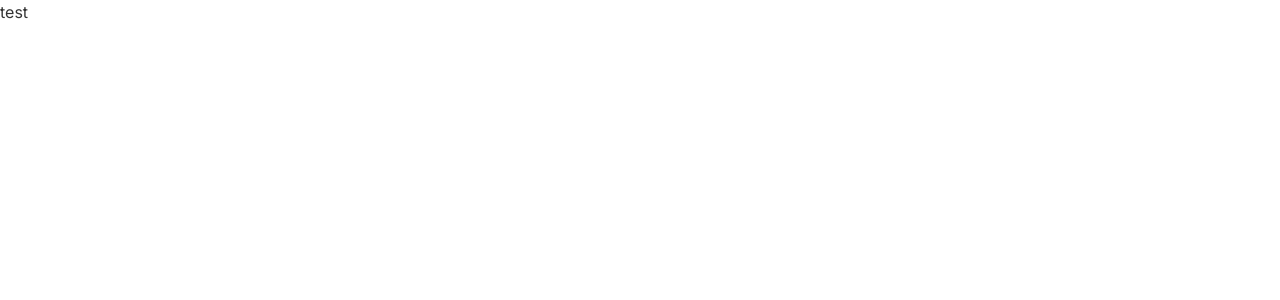
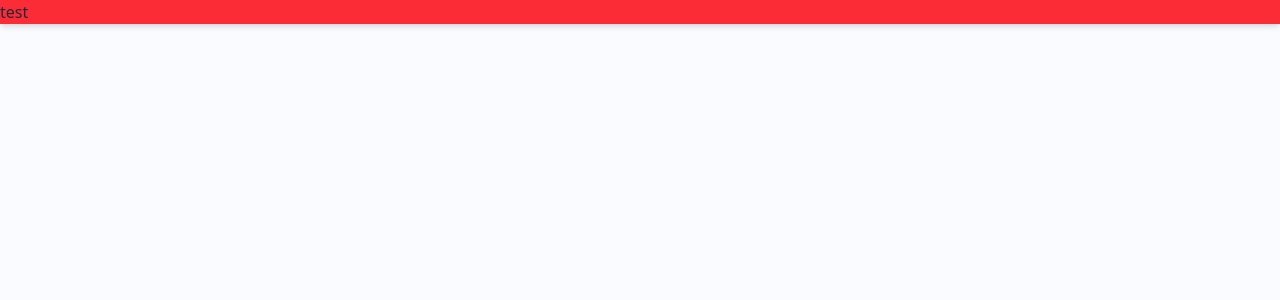
Before and after one commit to ayekyiphyu/noah-city, a Next.js app: page / in a window 1280 px wide. Shown: the top 300 px of the page. Built offline with nearby package versions, Linux system fonts and the light colour scheme.

Commit message:
fix:postcss setting update

```diff
--- a/postcss.config.mjs
+++ b/postcss.config.mjs
@@ -1,8 +1,6 @@
-const config = {
+export default {
   plugins: {
-    tailwindcss: {},
+    '@tailwindcss/postcss': {},
     autoprefixer: {},
   },
 };
-
-export default config;
--- a/styles/globals.css
+++ b/styles/globals.css
@@ -1,203 +1,271 @@
-/* app/globals.css - Fixed Global CSS */
-@import url('https://fonts.googleapis.com/css2?family=Inter:wght@400;600&display=swap');
+@import "tailwindcss";
+@import "tw-animate-css";
 @tailwind base;
 @tailwind components;
 @tailwind utilities;
 
+@custom-variant dark (&:is(.dark *));
 
-/* CSS Custom Properties (Variables) */
-:root {
-  /* Primary brand colors */
-  --primary-color: #2b6cb0;
-  --secondary-color: #6b7461;
-  --text-color: #333333;
-  --bg-color: #ffffff;
-  --light-bg: #f8f9fa;
-  --border-color: #e1e5e9;
-
-  /* Typography */
-  --font-family: 'Inter', -apple-system, BlinkMacSystemFont, sans-serif;
-  --font-size-base: 16px;
-  --line-height-base: 1.6;
-
-  /* Spacing */
-  --spacing-xs: 0.25rem;
-  --spacing-sm: 0.5rem;
-  --spacing-md: 1rem;
-  --spacing-lg: 1.5rem;
-  --spacing-xl: 2rem;
-
-  /* Breakpoints */
-  --breakpoint-sm: 640px;
-  --breakpoint-md: 768px;
-  --breakpoint-lg: 1024px;
-  --breakpoint-xl: 1280px;
-
-  /* Border radius */
-  --radius: 0.625rem;
+@theme inline {
+  --color-background: var(--background);
+  --color-foreground: var(--foreground);
+  --font-sans: var(--font-geist-sans);
+  --font-mono: var(--font-geist-mono);
+  --color-sidebar-ring: var(--sidebar-ring);
+  --color-sidebar-border: var(--sidebar-border);
+  --color-sidebar-accent-foreground: var(--sidebar-accent-foreground);
+  --color-sidebar-accent: var(--sidebar-accent);
+  --color-sidebar-primary-foreground: var(--sidebar-primary-foreground);
+  --color-sidebar-primary: var(--sidebar-primary);
+  --color-sidebar-foreground: var(--sidebar-foreground);
+  --color-sidebar: var(--sidebar);
+  --color-chart-5: var(--chart-5);
+  --color-chart-4: var(--chart-4);
+  --color-chart-3: var(--chart-3);
+  --color-chart-2: var(--chart-2);
+  --color-chart-1: var(--chart-1);
+  --color-ring: var(--ring);
+  --color-input: var(--input);
+  --color-border: var(--border);
+  --color-destructive: var(--destructive);
+  --color-accent-foreground: var(--accent-foreground);
+  --color-accent: var(--accent);
+  --color-muted-foreground: var(--muted-foreground);
+  --color-muted: var(--muted);
+  --color-secondary-foreground: var(--secondary-foreground);
+  --color-secondary: var(--secondary);
+  --color-primary-foreground: var(--primary-foreground);
+  --color-primary: var(--primary);
+  --color-popover-foreground: var(--popover-foreground);
+  --color-popover: var(--popover);
+  --color-card-foreground: var(--card-foreground);
+  --color-card: var(--card);
+  --radius-sm: calc(var(--radius) - 4px);
+  --radius-md: calc(var(--radius) - 2px);
+  --radius-lg: var(--radius);
+  --radius-xl: calc(var(--radius) + 4px);
 }
 
-/* Reset and base styles */
-* {
-  box-sizing: border-box;
-  margin: 0;
-  padding: 0;
+:root {
+  --radius: 0.75rem;
+
+  /* Enhanced Background Colors */
+  --background: #fafbff;
+  --foreground: #1e293b;
+
+  /* Beautiful Card Colors */
+  --card: #ffffff;
+  --card-foreground: #1e293b;
+
+  /* Enhanced Popover Colors */
+  --popover: #ffffff;
+  --popover-foreground: #1e293b;
+
+  /* Beautiful Primary Colors - Matching Header/Footer Blue */
+  --primary: #4f8cfb;
+  --primary-foreground: #ffffff;
+
+  /* Elegant Secondary Colors - Complementary to main blue */
+  --secondary: #f0f4ff;
+  --secondary-foreground: #475569;
+
+  /* Subtle Muted Colors */
+  --muted: #f8fafc;
+  --muted-foreground: #64748b;
+
+  /* Attractive Accent Colors - Light blue theme */
+  --accent: #e6f0ff;
+  --accent-foreground: #2563eb;
+
+  /* Enhanced Destructive Colors */
+  --destructive: #ef4444;
+  --destructive-foreground: #ffffff;
+
+  /* Modern Border and Input Colors */
+  --border: #e2e8f0;
+  --input: #f1f5f9;
+  --ring: #4f8cfb;
+
+  /* Beautiful Chart Colors - Coordinated with header blue */
+  --chart-1: #4f8cfb;
+  /* Your header blue */
+  --chart-2: #10b981;
+  /* Emerald */
+  --chart-3: #f59e0b;
+  /* Amber */
+  --chart-4: #ef4444;
+  /* Red */
+  --chart-5: #8b5cf6;
+  /* Violet */
+
+  /* Enhanced Sidebar Colors - Matching theme */
+  --sidebar: #ffffff;
+  --sidebar-foreground: #334155;
+  --sidebar-primary: #4f8cfb;
+  --sidebar-primary-foreground: #ffffff;
+  --sidebar-accent: #f0f4ff;
+  --sidebar-accent-foreground: #475569;
+  --sidebar-border: #e2e8f0;
+  --sidebar-ring: #4f8cfb;
 }
 
-html {
-  font-size: var(--font-size-base);
-  line-height: var(--line-height-base);
-  scroll-behavior: smooth;
+.dark {
+  /* Dark Background Colors */
+  --background: #0f172a;
+  --foreground: #f8fafc;
+
+  /* Dark Card Colors */
+  --card: #1e293b;
+  --card-foreground: #f8fafc;
+
+  /* Dark Popover Colors */
+  --popover: #1e293b;
+  --popover-foreground: #f8fafc;
+
+  /* Dark Primary Colors - Lighter version of header blue for dark mode */
+  --primary: #6fa0fc;
+  --primary-foreground: #0f172a;
+
+  /* Dark Secondary Colors */
+  --secondary: #334155;
+  --secondary-foreground: #f1f5f9;
+
+  /* Dark Muted Colors */
+  --muted: #1e293b;
+  --muted-foreground: #94a3b8;
+
+  /* Dark Accent Colors */
+  --accent: #1e40af;
+  --accent-foreground: #dbeafe;
+
+  /* Dark Destructive Colors */
+  --destructive: #dc2626;
+  --destructive-foreground: #fef2f2;
+
+  /* Dark Border and Input Colors */
+  --border: #334155;
+  --input: #1e293b;
+  --ring: #6fa0fc;
+
+  /* Dark Chart Colors - Coordinated with header blue */
+  --chart-1: #6fa0fc;
+  /* Light version of your header blue */
+  --chart-2: #34d399;
+  /* Light Emerald */
+  --chart-3: #fbbf24;
+  /* Light Amber */
+  --chart-4: #f87171;
+  /* Light Red */
+  --chart-5: #a78bfa;
+  /* Light Violet */
+
+  /* Dark Sidebar Colors - Matching theme */
+  --sidebar: #1e293b;
+  --sidebar-foreground: #e2e8f0;
+  --sidebar-primary: #6fa0fc;
+  --sidebar-primary-foreground: #0f172a;
+  --sidebar-accent: #334155;
+  --sidebar-accent-foreground: #f1f5f9;
+  --sidebar-border: #475569;
+  --sidebar-ring: #6fa0fc;
 }
 
-body {
-  font-family: var(--font-family);
-  color: var(--text-color);
-  background-color: var(--bg-color);
-  -webkit-font-smoothing: antialiased;
-  -moz-osx-font-smoothing: grayscale;
-}
-
-/* Default heading styles */
-h1,
-h2,
-h3,
-h4,
-h5,
-h6 {
-  font-weight: 600;
-  margin-bottom: var(--spacing-md);
-  color: var(--text-color);
-}
-
-h1 {
-  font-size: 2.5rem;
-}
-
-h2 {
-  font-size: 2rem;
-}
-
-h3 {
-  font-size: 1.5rem;
-}
-
-h4 {
-  font-size: 1.25rem;
-}
-
-h5 {
-  font-size: 1rem;
-}
-
-h6 {
-  font-size: 0.875rem;
-}
-
-/* Default paragraph styles */
-p {
-  margin-bottom: var(--spacing-md);
-  color: var(--text-color);
-}
-
-/* Link styles */
-a {
-  color: var(--primary-color);
-  text-decoration: none;
-  transition: color 0.3s ease;
-}
-
-a:hover {
-  color: var(--secondary-color);
-}
-
-/* Button styles */
-button {
-  font-family: inherit;
-  font-size: inherit;
-  border: none;
-  border-radius: 0.375rem;
-  padding: var(--spacing-sm) var(--spacing-md);
-  cursor: pointer;
-  transition: all 0.3s ease;
-}
-
-/* Image styles */
-img {
-  max-width: 100%;
-  height: auto;
-  display: block;
-}
-
-/* Container styles */
-.container {
-  max-width: 1200px;
-  margin: 0 auto;
-  padding: 0 var(--spacing-md);
-}
-
-/* Grid styles */
-.grid {
-  display: grid;
-  gap: var(--spacing-md);
-}
-
-/* Flex utilities */
-.flex {
-  display: flex;
-}
-
-.flex-center {
-  display: flex;
-  align-items: center;
-  justify-content: center;
-}
-
-/* Baby clothing specific styles */
-.baby-card {
-  background: var(--bg-color);
-  border: 1px solid var(--border-color);
-  border-radius: 0.5rem;
-  padding: var(--spacing-md);
-  box-shadow: 0 2px 4px rgba(0, 0, 0, 0.1);
-  transition: transform 0.3s ease, box-shadow 0.3s ease;
-}
-
-.baby-card:hover {
-  transform: translateY(-2px);
-  box-shadow: 0 4px 8px rgba(0, 0, 0, 0.15);
-}
-
-.product-grid {
-  display: grid;
-  grid-template-columns: repeat(auto-fill, minmax(280px, 1fr));
-  gap: var(--spacing-lg);
-  margin: var(--spacing-xl) 0;
-}
-
-/* Responsive design */
-@media (max-width: 768px) {
-  :root {
-    --font-size-base: 14px;
-    --spacing-md: 0.75rem;
+@layer base {
+  * {
+    @apply border-border outline-ring/50;
   }
 
-  .container {
-    padding: 0 var(--spacing-sm);
+  body {
+    @apply bg-background text-foreground transition-colors duration-300;
   }
 
-  .product-grid {
-    grid-template-columns: repeat(auto-fill, minmax(250px, 1fr));
-    gap: var(--spacing-md);
+  /* Enhanced scrollbar styling */
+  ::-webkit-scrollbar {
+    width: 8px;
+  }
+
+  ::-webkit-scrollbar-track {
+    @apply bg-muted;
+  }
+
+  ::-webkit-scrollbar-thumb {
+    @apply bg-border rounded-full;
+  }
+
+  ::-webkit-scrollbar-thumb:hover {
+    @apply bg-ring/60;
   }
 }
 
-/* Dark mode support */
-@media (prefers-color-scheme: dark) {
-  :root {
-    --text-color: #ffffff;
-    --bg-color: #1a1a1a;
-    --light-bg: #2a2a2a;
-    --border-color: #404040;
+@layer components {
+
+  /* Header/Footer styling to match your design */
+  .header-footer-style {
+    background: #4f8cfb;
+    box-shadow: 0 4px 24px 0 rgba(80, 143, 245, 0.15);
+    color: white;
+  }
+
+  /* Complementary blue gradients matching your header color */
+  .gradient-bg-1 {
+    background: linear-gradient(135deg, #4f8cfb 0%, #6fa0fc 100%);
+  }
+
+  .gradient-bg-2 {
+    background: linear-gradient(135deg, #4f8cfb 0%, #8b5cf6 100%);
+  }
+
+  .gradient-bg-3 {
+    background: linear-gradient(135deg, #e6f0ff 0%, #f0f4ff 100%);
+  }
+
+  .gradient-bg-4 {
+    background: linear-gradient(135deg, #4f8cfb 0%, #10b981 100%);
+  }
+
+  /* Enhanced button styles matching your theme */
+  .btn-primary {
+    @apply bg-primary text-primary-foreground hover:bg-primary/90 transition-all duration-200;
+    box-shadow: 0 4px 16px 0 rgba(79, 140, 251, 0.2);
+  }
+
+  .btn-primary:hover {
+    box-shadow: 0 6px 24px 0 rgba(79, 140, 251, 0.3);
+  }
+
+  .btn-secondary {
+    @apply bg-secondary text-secondary-foreground hover:bg-secondary/80 transition-all duration-200;
+  }
+
+  /* Enhanced card styles with blue accent */
+  .card-elevated {
+    @apply bg-card border border-border shadow-lg hover:shadow-xl transition-all duration-300 backdrop-blur-sm;
+    box-shadow: 0 4px 16px 0 rgba(79, 140, 251, 0.08);
+  }
+
+  .card-elevated:hover {
+    box-shadow: 0 8px 32px 0 rgba(79, 140, 251, 0.12);
+  }
+
+  /* Blue-themed focus styles */
+  .focus-ring {
+    @apply focus:outline-none focus:ring-2 focus:ring-ring focus:ring-offset-2 focus:ring-offset-background;
+  }
+
+  /* Notice component specific styles */
+  .notice-container {
+    background: linear-gradient(135deg, #f0f4ff 0%, #e6f0ff 50%, #f8faff 100%);
+  }
+
+  .notice-card {
+    background: rgba(255, 255, 255, 0.9);
+    backdrop-filter: blur(8px);
+    border: 1px solid rgba(79, 140, 251, 0.1);
+    box-shadow: 0 4px 16px 0 rgba(79, 140, 251, 0.08);
+  }
+
+  .notice-card:hover {
+    border-color: rgba(79, 140, 251, 0.2);
+    box-shadow: 0 8px 32px 0 rgba(79, 140, 251, 0.15);
   }
 }
```
